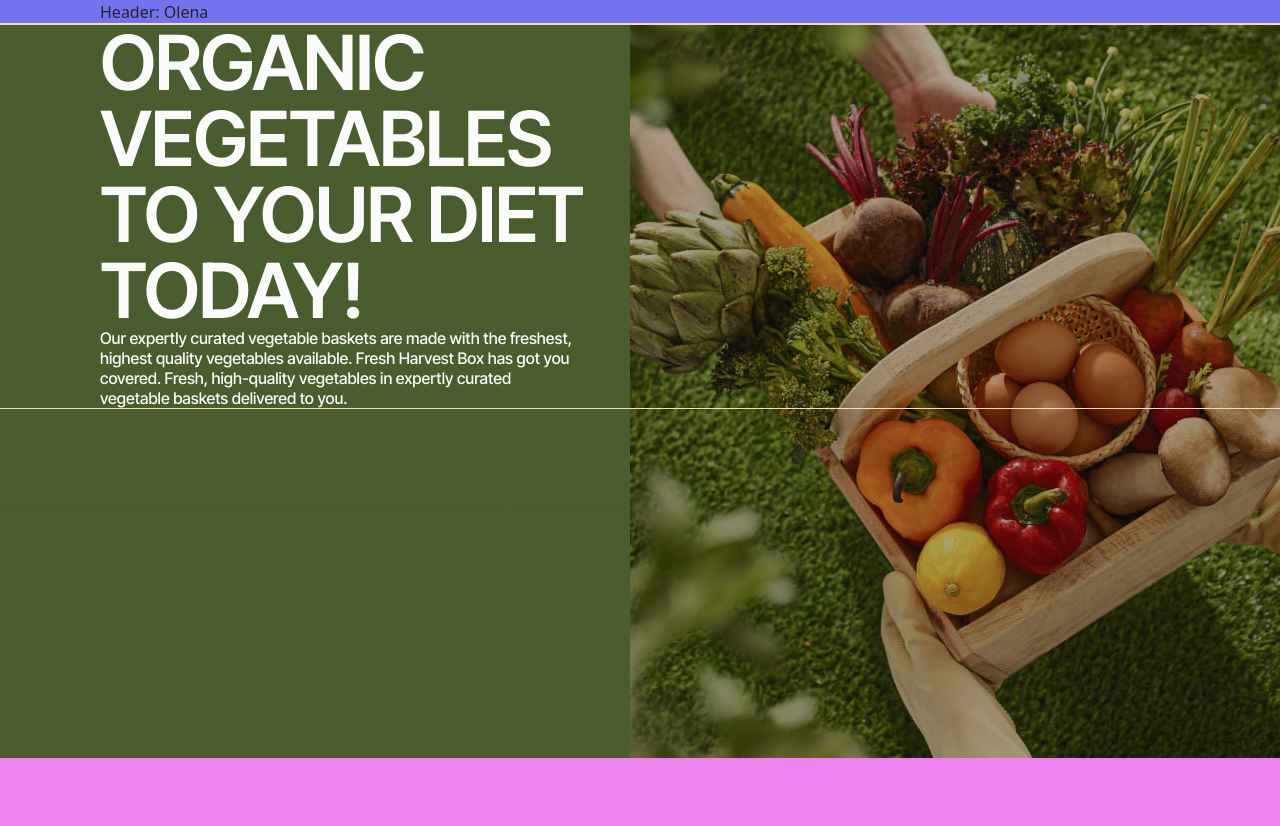
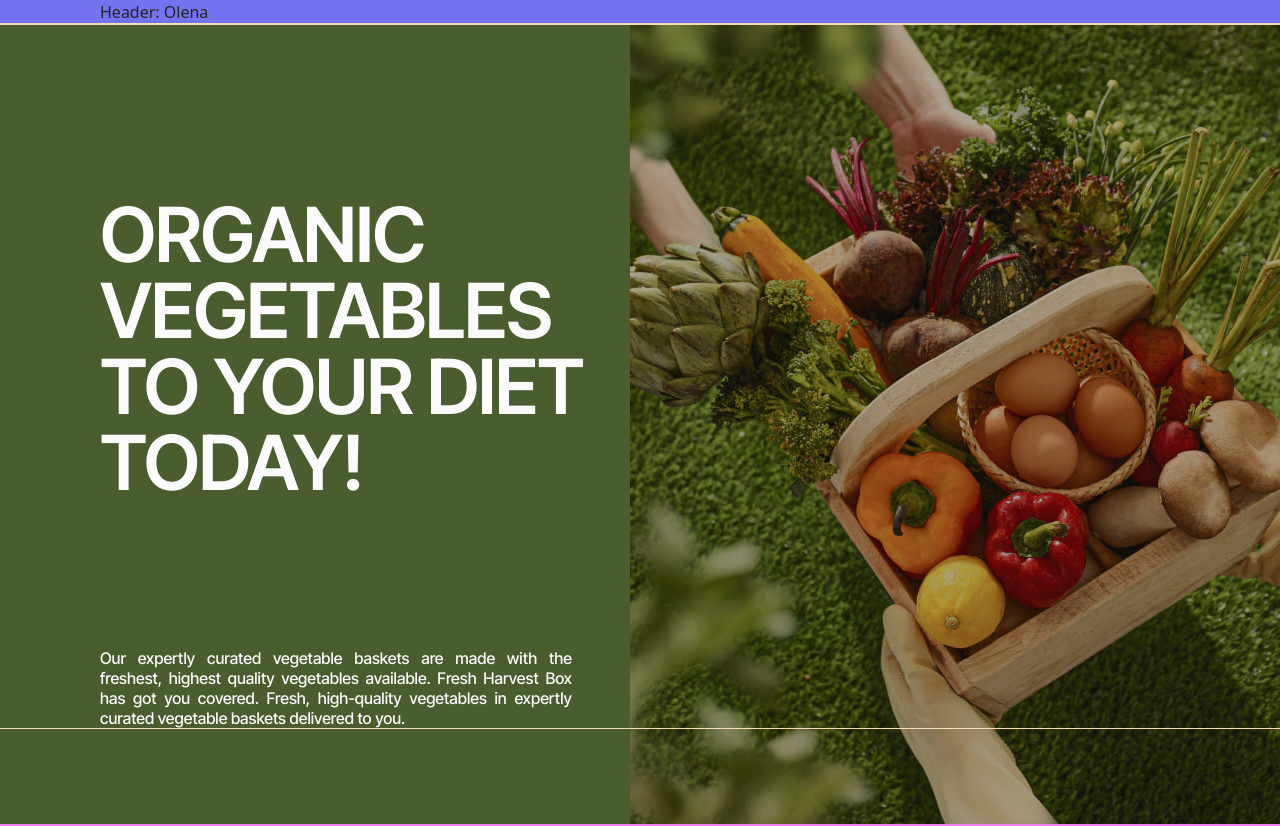
Before and after one commit to cel3ntano/project-vegetables24, a website built with Vite: page src/index.html in a window 1280 px wide. Shown: the top 826 px of the page. Built offline with nearby package versions, Linux system fonts and the light colour scheme.

Commit message:
item installation bug fixes

```diff
--- a/src/css/hero.css
+++ b/src/css/hero.css
@@ -3,10 +3,8 @@
   padding: 100px 0 0 0;
   background: var(--Background, #576F35);
   background-image: linear-gradient(0deg, rgba(20, 20, 20, 0.20) 0%, rgba(20, 20, 20, 0.20) 100%), url(../img/hero/hero-mob-1x.jpg);
-  max-width: 320px;
+  max-width: 375px;
   height: 812px;
-  margin-left: auto;
-  margin-right: auto;
   background-repeat: no-repeat;
   background-size: auto;
   background-position: bottom;
@@ -28,7 +26,7 @@
     max-width: 768px;
     height: 1024px;
     background-image: linear-gradient(0deg, rgba(20, 20, 20, 0.20) 0%, rgba(20, 20, 20, 0.20) 100%), url(../img/hero/hero-tab-1x.jpg);
-    background-position: right;
+
   }
     @media screen and (min-device-pixel-ratio: 2),
     (min-resolution: 192dpi),
@@ -44,8 +42,9 @@
     margin: 0 auto;
     padding: 0;
     max-width: 1280px;
-    height: 734px;
+    height: 800px;
     background-image: linear-gradient(0deg, rgba(20, 20, 20, 0.20) 0%, rgba(20, 20, 20, 0.20) 100%), url(../img/hero/hero-desk-1x.jpg);
+    background-position: right;
   }
     @media screen and (min-device-pixel-ratio: 2),
     (min-resolution: 192dpi),
@@ -54,6 +53,16 @@
         background-image: linear-gradient(rgba(46, 47, 66, 0.7), rgba(46, 47, 66, 0.7)), url(../img/hero/hero-desk-2x.jpg);
       }
     }
+}
+
+.hero-container {}
+
+@media screen and (min-width: 1280px) {
+  .hero-container {
+    display: flex;
+    flex-direction: column;
+    gap: 128px;
+  }
 }
 
 .hero-title {
@@ -65,27 +74,20 @@
   line-height: 1;
   letter-spacing: -0.015em;
   text-transform: uppercase;
-  width: 335px;
-  height: 192px;
-  display: block;
-  margin: 0 auto 20px auto;
+  margin-bottom: 20px;
 }
 
 @media screen and (min-width: 768px) {
   .hero-title {
     font-size: 76px;
     width: 704px;
-    height: 228px;
-
   }
 }
 
 @media screen and (min-width: 1280px) {
   .hero-title {
     width: 502px;
-    height: 304px;
-    margin: 0;
-
+    margin-top: 172px;
   }
 }
 
@@ -96,9 +98,7 @@
     font-weight: 500;
     line-height: 1.28;
     width: 335px;
-    height: 90px;
-    display: block;
-    text-align: start;
+    text-align: left;
 }
 
 @media screen and (min-width: 768px) {
@@ -106,15 +106,12 @@
     font-size: 16px;
     line-height: 1.25;
     width: 603px;
-    height: 60px;
   }
 }
 
 @media screen and (min-width: 1280px) {
   .hero-text {
     width: 472px;
-    height: 80px;
-
-
+    text-align: justify;
   }
 }
--- a/src/partials/hero.html
+++ b/src/partials/hero.html
@@ -1,5 +1,5 @@
 <section class="hero section">
-  <div class="container">
+  <div class="container hero-container">
     <h1 class="hero-title">organic vegetables to your diet today!</h1>
     <p class="hero-text">Our expertly curated vegetable baskets are made with the freshest, highest quality vegetables
       available. Fresh Harvest
```
